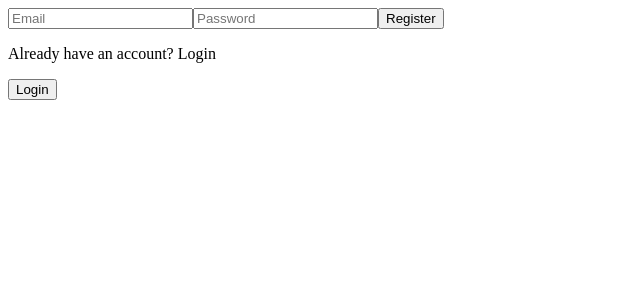
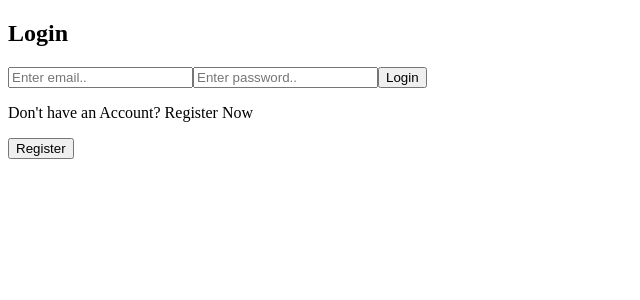
Before and after one commit to dsjramesh7/ReactJS_Projects, a React (Vite) app in the folder projects/: page / in a window 1280 px wide. Shown: the top 300 px of the page, without its empty margins (0-640 px from the left). Built offline with nearby package versions, Linux system fonts and the light colour scheme.

Commit message:
practice

```diff
--- a/projects/src/App.jsx
+++ b/projects/src/App.jsx
@@ -11,6 +11,7 @@ import Nine from "./components/Nine";
 import Ten from "./components/Ten";
 import Eleven from "./components/Eleven";
 import Twelve from "./components/Twelve";
+import Thirteen from "./components/Thirteen";
 
 const App = () => {
   return (
@@ -26,7 +27,8 @@ const App = () => {
       {/* <Nine /> */}
       {/* <Ten /> */}
       {/* <Eleven /> */}
-      <Twelve />
+      {/* <Twelve /> */}
+      <Thirteen />
     </>
   );
 };
--- a/projects/src/components/Thirteen.jsx
+++ b/projects/src/components/Thirteen.jsx
@@ -1,36 +1,79 @@
-import React, { useEffect, useState } from 'react'
+import React, { useState } from "react";
 
-export default function Thirteen() {
-    const [weather,setWeather] = useState(null);
+const Thirteen = () => {
+  const [email, setEmail] = useState("");
+  const [password, setPassword] = useState("");
+  const [isRegistered, setIsRegistered] = useState(true);
+  const [isLoggedIn, setIsLoggedIn] = useState(false);
+  const [users, setUsers] = useState([]);
 
-    useEffect(()=> {
-        if(navigator.geolocation) {
-            navigator.geolocation.getCurrentPosition((position) => {
-                const latitude = position.coords.latitude;
-                const longitude = position.coords.longitude;
+  const handleLogin = () => {
+    setIsRegistered(!isRegistered);
+  };
 
-                fetch(`https://api.openweathermap.org/data/2.5/weather?lat=${latitude}&lon=${longitude}&appid=53cbf6b7bd02a2df9591c91dca9a2b85
-                `)
-                .then((response)=>response.json())
-                .then((data) => setWeather(data));
-            })
-        }
-    },[])
+  const handleAuthentication = () => {
+    if (isRegistered) {
+      //login
+      const user = users.find(
+        (u) => u.email === email && u.password === password
+      );
+      if (user) {
+        setIsLoggedIn(true);
+      } else {
+        alert("Login failed invalid credentials");
+      }
+    } else {
+      //register
+      const newUsers = { email, password };
+      setUsers([...users, newUsers]);
+      localStorage.setItem("users", JSON.stringify([...users, newUsers]));
+      setIsLoggedIn(true);
+    }
+  };
+
+  const handleLogout = () => {
+    setIsLoggedIn(false);
+    setEmail("");
+    setPassword("");
+  };
 
   return (
-    <div>
-      {weather ? (
+    <>
+      {isLoggedIn ? (
         <div>
-            <h2>Current weather</h2>
-            <p>Temperature:{weather.main.temp}</p>
-            <p>Conditions:{weather.weather[0].description}</p>
-            </div>
-      ):(
-                <p>
-                    Loading .....
-                </p>
-      )
-}
-    </div>
-  )
-}
+          <h1>Welcome, {email}</h1>
+          <button onClick={handleLogout}>Logout</button>
+        </div>
+      ) : (
+        <div>
+          <h2>{isRegistered ? "Login" : "Register"}</h2>
+          <form>
+            <input
+              type="email"
+              placeholder="Enter email.."
+              onChange={(e) => setEmail(e.target.value)}
+            />
+            <input
+              type="password"
+              placeholder="Enter password.."
+              onChange={(e) => setPassword(e.target.value)}
+            />
+            <button onClick={handleAuthentication}>
+              {isRegistered ? "Login" : "Register"}
+            </button>
+          </form>
+          <p>
+            {isRegistered
+              ? `Don't have an Account? Register Now`
+              : `Already Have an Account? Log In!`}
+          </p>
+          <button onClick={handleLogin}>
+            {isRegistered ? "Register" : "Login"}
+          </button>
+        </div>
+      )}
+    </>
+  );
+};
+
+export default Thirteen;
```
